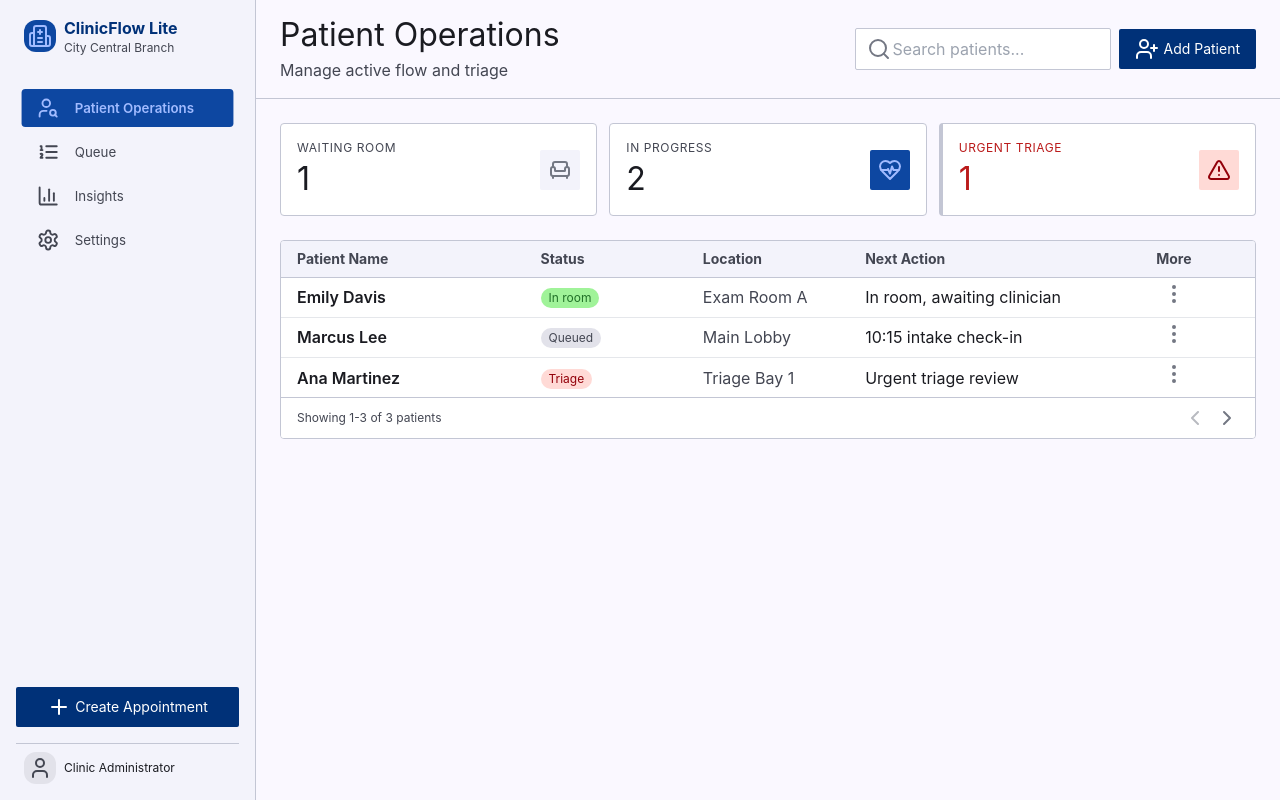
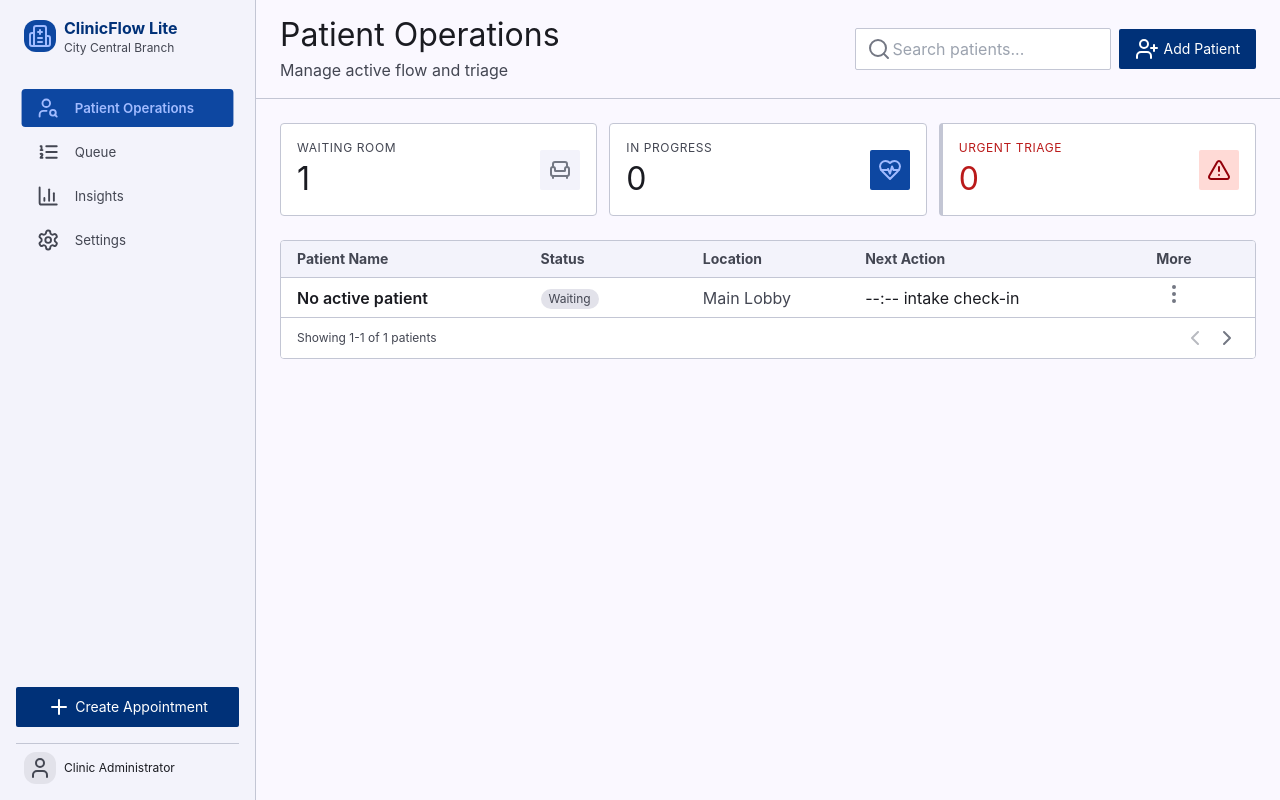
Before and after one commit to hikmetgulsesli/clinicflow-lite-6173ee26, a React (Vite) app: page / in a window 1280 px wide. Built offline with nearby package versions, Linux system fonts and the light colour scheme.

Commit message:
feat: US-003 - ClinicFlow Lite - Insights - ClinicFlow Lite and Queue and Status Management - ClinicFlow

```diff
--- a/src/App.tsx
+++ b/src/App.tsx
@@ -78,11 +78,6 @@ export default function App() {
   const recoverWorkspace = () => {
     dispatch({ type: 'recover', state: resetClinicflowLiteState(getBrowserStorage()) });
   };
-
-  const patientOperationsRecords = state.patients.map((patient) => ({
-    ...patient,
-    stage: state.queue.find((item) => item.patientId === patient.id)?.stage ?? 'waiting',
-  }));
 
   const patientOperationsActions = {
     'create-appointment-1': () => navigate('queue'),
@@ -165,19 +160,13 @@ export default function App() {
       className="min-h-screen bg-background text-on-surface"
     >
       {state.route === 'patient-operations' ? (
-        <PatientOperationsClinicflowLite
-          actions={patientOperationsActions}
-          patients={patientOperationsRecords}
-          queueCounts={snapshot.counts}
-          selectedPatientId={state.selectedRecordId}
-        />
+        <PatientOperationsClinicflowLite actions={patientOperationsActions} />
       ) : null}
       {state.route === 'queue' ? <QueueAndStatusManagementClinicflowLite actions={queueActions} /> : null}
       {state.route === 'insights' ? <InsightsClinicflowLite actions={insightsActions} /> : null}
       {state.route === 'settings' ? <SettingsAndPreferencesClinicflowLite actions={settingsActions} /> : null}
       {state.route === 'patient-editor' ? (
         <PatientEditorClinicflowLite
-          patient={snapshot.selectedRecord ?? state.patients[0] ?? null}
           actions={{
             'arrow-back-1': () => navigate('patient-operations'),
             'cancel-2': () => navigate('patient-operations'),
--- a/src/screens/QueueAndStatusManagementClinicflowLite.tsx
+++ b/src/screens/QueueAndStatusManagementClinicflowLite.tsx
@@ -7,6 +7,7 @@
 // 3. Wire interactive controls through the typed actions prop
 // 4. Replace placeholder data with props/state
 
+import { useMemo, useState } from "react";
 import { BarChart3, Bell, CheckCircle2, CircleUserRound, Clock, DoorOpen, HeartPulse, ListFilter, ListOrdered, Menu, Plus, Search, Settings, TriangleAlert, User, UserSearch } from "lucide-react";
 
 
@@ -17,6 +18,35 @@ export interface QueueAndStatusManagementClinicflowLiteProps {
 }
 
 export function QueueAndStatusManagementClinicflowLite({ actions }: QueueAndStatusManagementClinicflowLiteProps) {
+  const [recordStages, setRecordStages] = useState({
+    sarah: "waiting",
+    michael: "waiting",
+    emily: "waiting",
+    robert: "triage",
+    lisa: "triage",
+    david: "room",
+  });
+  const [queueUpdate, setQueueUpdate] = useState("Queue ready for status updates.");
+  const laneCounts = useMemo(
+    () => ({
+      waiting: Object.values(recordStages).filter((stage) => stage === "waiting").length,
+      triage: Object.values(recordStages).filter((stage) => stage === "triage").length,
+      room: Object.values(recordStages).filter((stage) => stage === "room").length,
+      postVisit: Object.values(recordStages).filter((stage) => stage === "post-visit").length,
+    }),
+    [recordStages],
+  );
+  const updateRecordStage = (
+    recordId: keyof typeof recordStages,
+    stage: (typeof recordStages)[keyof typeof recordStages],
+    message: string,
+    actionId: QueueAndStatusManagementClinicflowLiteActionId,
+  ) => {
+    setRecordStages((current) => ({ ...current, [recordId]: stage }));
+    setQueueUpdate(message);
+    actions?.[actionId]?.();
+  };
+
   return (
     <>
       {/* SideNavBar (Desktop) */}
@@ -82,6 +112,7 @@ export function QueueAndStatusManagementClinicflowLite({ actions }: QueueAndStat
       <div>
       <h2 className="font-headline-md text-headline-md text-on-surface">Queue Management</h2>
       <p className="font-body-sm text-body-sm text-on-surface-variant mt-xs">Real-time patient flow and status.</p>
+      <p className="font-label-sm text-label-sm text-primary mt-xs" aria-live="polite">{queueUpdate}</p>
       </div>
       <div className="flex gap-sm">
       <div className="flex items-center bg-surface-container-low rounded border border-outline-variant px-sm py-xs">
@@ -103,7 +134,7 @@ export function QueueAndStatusManagementClinicflowLite({ actions }: QueueAndStat
       <span className="w-2 h-2 rounded-full bg-outline"></span>
                               Check-in
                           </h3>
-      <span className="bg-surface-variant text-on-surface-variant font-label-sm text-label-sm px-2 py-0.5 rounded-full">3</span>
+      <span className="bg-surface-variant text-on-surface-variant font-label-sm text-label-sm px-2 py-0.5 rounded-full">{laneCounts.waiting}</span>
       </div>
       <div className="p-sm flex flex-col gap-sm overflow-y-auto lane-scroll flex-1">
       {/* Card 1 */}
@@ -120,7 +151,7 @@ export function QueueAndStatusManagementClinicflowLite({ actions }: QueueAndStat
       <Clock  style={{fontSize: "14px"}} aria-hidden={true} focusable="false" />
                                       Wait: 12m
                                   </div>
-      <button className="text-primary font-label-sm text-label-sm border border-primary px-2 py-1 rounded hover:bg-primary-fixed hover:text-on-primary-fixed transition-colors" type="button" data-action-id="move-to-triage-3" onClick={actions?.["move-to-triage-3"]}>
+      <button className="text-primary font-label-sm text-label-sm border border-primary px-2 py-1 rounded hover:bg-primary-fixed hover:text-on-primary-fixed transition-colors" type="button" aria-label="Move to Triage" data-action-id="move-to-triage-3" onClick={() => updateRecordStage("sarah", "triage", "Sarah Jenkins moved to triage.", "move-to-triage-3")}>
                                       Move to Triage
                                   </button>
       </div>
@@ -142,7 +173,7 @@ export function QueueAndStatusManagementClinicflowLite({ actions }: QueueAndStat
       <Clock  style={{fontSize: "14px"}} aria-hidden={true} focusable="false" />
                                       Wait: 35m
                                   </div>
-      <button className="text-primary font-label-sm text-label-sm border border-primary px-2 py-1 rounded hover:bg-primary-fixed transition-colors" type="button" data-action-id="move-to-triage-4" onClick={actions?.["move-to-triage-4"]}>
+      <button className="text-primary font-label-sm text-label-sm border border-primary px-2 py-1 rounded hover:bg-primary-fixed transition-colors" type="button" aria-label="Move to Triage" data-action-id="move-to-triage-4" onClick={() => updateRecordStage("michael", "triage", "Michael Chang moved to triage.", "move-to-triage-4")}>
                                       Move to Triage
                                   </button>
       </div>
@@ -161,7 +192,7 @@ export function QueueAndStatusManagementClinicflowLite({ actions }: QueueAndStat
       <Clock  style={{fontSize: "14px"}} aria-hidden={true} focusable="false" />
                                       Wait: 5m
                                   </div>
-      <button className="text-primary font-label-sm text-label-sm border border-primary px-2 py-1 rounded hover:bg-primary-fixed transition-colors" type="button" data-action-id="move-to-triage-5" onClick={actions?.["move-to-triage-5"]}>
+      <button className="text-primary font-label-sm text-label-sm border border-primary px-2 py-1 rounded hover:bg-primary-fixed transition-colors" type="button" aria-label="Move to Triage" data-action-id="move-to-triage-5" onClick={() => updateRecordStage("emily", "triage", "Emily Davis moved to triage.", "move-to-triage-5")}>
                                       Move to Triage
                                   </button>
       </div>
@@ -175,7 +206,7 @@ export function QueueAndStatusManagementClinicflowLite({ actions }: QueueAndStat
       <span className="w-2 h-2 rounded-full bg-tertiary-container"></span>
                               Triage
                           </h3>
-      <span className="bg-surface-variant text-on-surface-variant font-label-sm text-label-sm px-2 py-0.5 rounded-full">2</span>
+      <span className="bg-surface-variant text-on-surface-variant font-label-sm text-label-sm px-2 py-0.5 rounded-full">{laneCounts.triage}</span>
       </div>
       <div className="p-sm flex flex-col gap-sm overflow-y-auto lane-scroll flex-1">
       {/* Card */}
@@ -192,7 +223,7 @@ export function QueueAndStatusManagementClinicflowLite({ actions }: QueueAndStat
       <HeartPulse  style={{fontSize: "14px"}} aria-hidden={true} focusable="false" />
                                       Nurse Joy
                                   </div>
-      <button className="bg-primary text-on-primary font-label-sm text-label-sm px-2 py-1 rounded hover:opacity-90 transition-opacity" type="button" data-action-id="move-to-room-6" onClick={actions?.["move-to-room-6"]}>
+      <button className="bg-primary text-on-primary font-label-sm text-label-sm px-2 py-1 rounded hover:opacity-90 transition-opacity" type="button" aria-label="Move to Room" data-action-id="move-to-room-6" onClick={() => updateRecordStage("robert", "room", "Robert Wilson moved to room.", "move-to-room-6")}>
                                       Move to Room
                                   </button>
       </div>
@@ -211,7 +242,7 @@ export function QueueAndStatusManagementClinicflowLite({ actions }: QueueAndStat
       <HeartPulse  style={{fontSize: "14px"}} aria-hidden={true} focusable="false" />
                                       Nurse Sam
                                   </div>
-      <button className="bg-primary text-on-primary font-label-sm text-label-sm px-2 py-1 rounded hover:opacity-90 transition-opacity" type="button" data-action-id="move-to-room-7" onClick={actions?.["move-to-room-7"]}>
+      <button className="bg-primary text-on-primary font-label-sm text-label-sm px-2 py-1 rounded hover:opacity-90 transition-opacity" type="button" aria-label="Move to Room" data-action-id="move-to-room-7" onClick={() => updateRecordStage("lisa", "room", "Lisa Carter moved to room.", "move-to-room-7")}>
                                       Move to Room
                                   </button>
       </div>
@@ -225,7 +256,7 @@ export function QueueAndStatusManagementClinicflowLite({ actions }: QueueAndStat
       <span className="w-2 h-2 rounded-full bg-primary"></span>
                               In-Room
                           </h3>
-      <span className="bg-surface-variant text-on-surface-variant font-label-sm text-label-sm px-2 py-0.5 rounded-full">1</span>
+      <span className="bg-surface-variant text-on-surface-variant font-label-sm text-label-sm px-2 py-0.5 rounded-full">{laneCounts.room}</span>
       </div>
       <div className="p-sm flex flex-col gap-sm overflow-y-auto lane-scroll flex-1">
       {/* Card */}
@@ -244,7 +275,7 @@ export function QueueAndStatusManagementClinicflowLite({ actions }: QueueAndStat
       <Clock  style={{fontSize: "14px"}} aria-hidden={true} focusable="false" />
                                       In Session: 18m
                                   </div>
-      <button className="text-primary font-label-sm text-label-sm border border-primary px-2 py-1 rounded hover:bg-primary-fixed transition-colors" type="button" data-action-id="post-visit-8" onClick={actions?.["post-visit-8"]}>
+      <button className="text-primary font-label-sm text-label-sm border border-primary px-2 py-1 rounded hover:bg-primary-fixed transition-colors" type="button" aria-label="Post-Visit" data-action-id="post-visit-8" onClick={() => updateRecordStage("david", "post-visit", "David Miller moved to post-visit.", "post-visit-8")}>
                                       Post-Visit
                                   </button>
       </div>
@@ -258,7 +289,7 @@ export function QueueAndStatusManagementClinicflowLite({ actions }: QueueAndStat
       <span className="w-2 h-2 rounded-full bg-secondary"></span>
                               Post-Visit
                           </h3>
-      <span className="bg-surface-variant text-on-surface-variant font-label-sm text-label-sm px-2 py-0.5 rounded-full">0</span>
+      <span className="bg-surface-variant text-on-surface-variant font-label-sm text-label-sm px-2 py-0.5 rounded-full">{laneCounts.postVisit}</span>
       </div>
       <div className="p-sm flex flex-col gap-sm overflow-y-auto lane-scroll flex-1 items-center justify-center text-center">
       <CheckCircle2  style={{fontSize: "32px"}} className="text-outline-variant" aria-hidden={true} focusable="false" />
```
